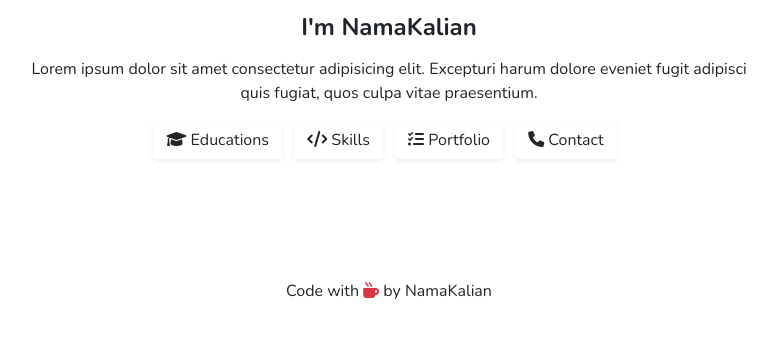
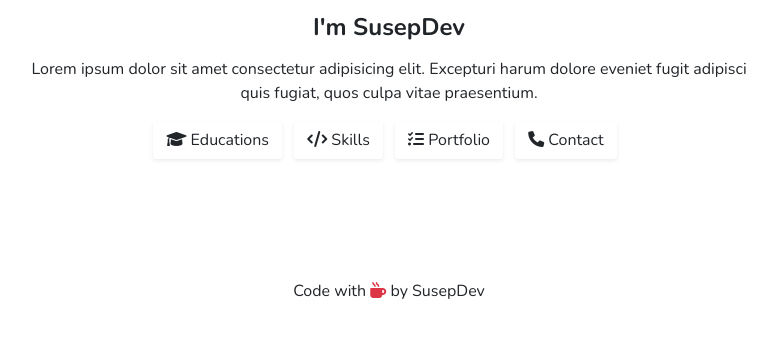
Before and after one commit to abdisusep/simple-portfolio, a plain HTML site: page index.html in a window 1280 px wide. Shown: the part 188-526 px from the top of the page, without its empty margins (251-1028 px from the left). Drawn offline with nearby package versions, Linux system fonts and the light colour scheme.

Commit message:
Update index.html

```diff
--- a/index.html
+++ b/index.html
@@ -29,7 +29,7 @@
                 <div class="text-center mt-4">
                     <img src="https://cdn-icons-png.flaticon.com/512/3135/3135715.png" alt="" class="rounded-circle"
                         width="150">
-                    <h4 class="mt-3 mb-3 font-weight-bold">I'm NamaKalian</h4>
+                    <h4 class="mt-3 mb-3 font-weight-bold">I'm SusepDev</h4>
                     <p>Lorem ipsum dolor sit amet consectetur adipisicing elit. Excepturi harum dolore eveniet fugit
                         adipisci quis fugiat, quos culpa vitae praesentium.</p>
 
@@ -56,7 +56,7 @@
 
     <footer class="container" style="margin-top: 100px;">
         <div class="text-center">
-            <p>Code with <i class="fa-solid fa-mug-hot text-danger"></i> by NamaKalian</p>
+            <p>Code with <i class="fa-solid fa-mug-hot text-danger"></i> by SusepDev</p>
         </div>
     </footer>
 
```
